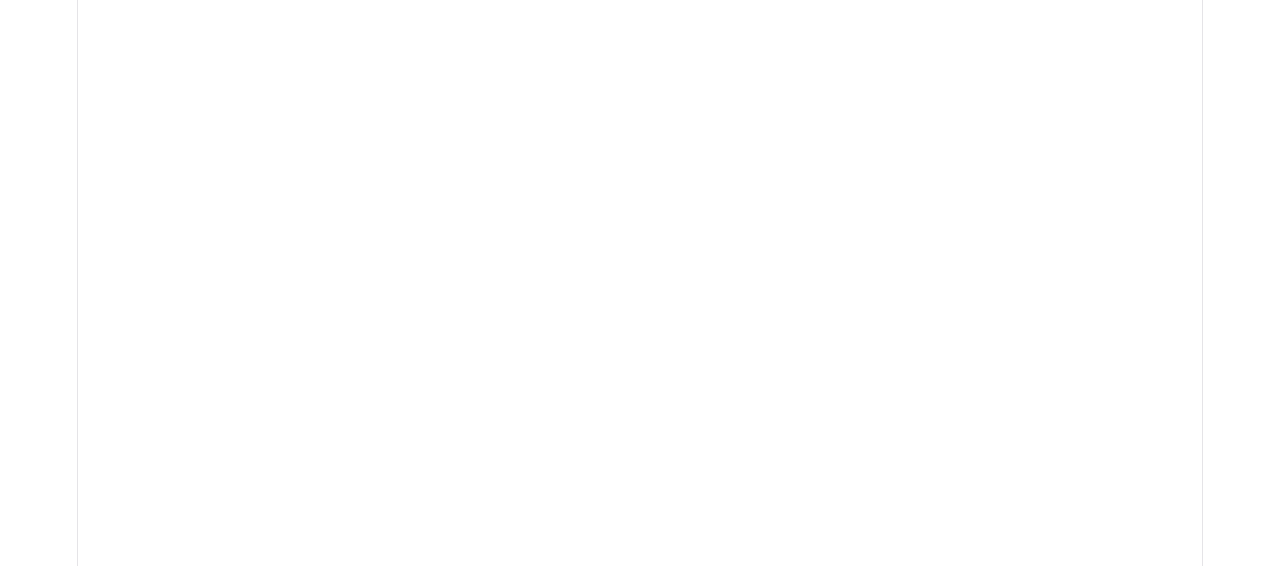
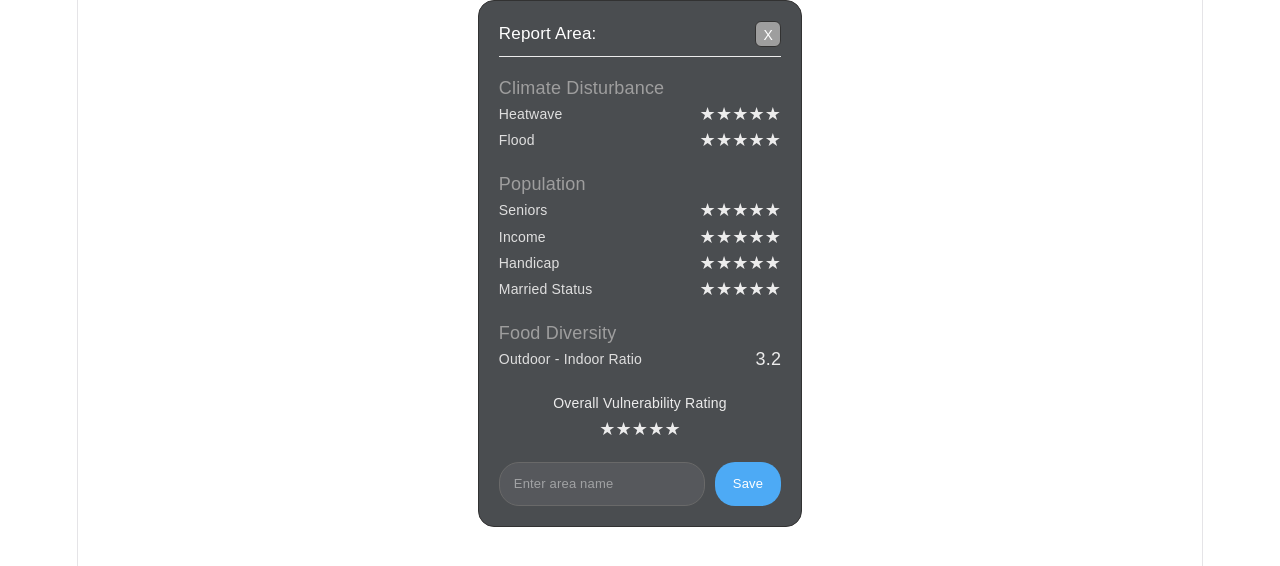
Before and after one commit to EngEng-N/2800-202610-BBY03, a React (Vite) app in the folder frontend/: page /results in a window 1280 px wide. Before the commit this address had no page. Shown: the top 566 px of the page. Built offline with nearby package versions, Linux system fonts and the light colour scheme.

Commit message:
create result panel component UI for after user clicks on generating report

```diff
--- a/frontend/package.json
+++ b/frontend/package.json
@@ -14,6 +14,7 @@
     "lucide-react": "^1.14.0",
     "react": "^19.2.5",
     "react-dom": "^19.2.5",
+    "react-router-dom": "^7.15.0",
     "tailwindcss": "^4.2.4"
   },
   "devDependencies": {
--- a/frontend/src/App.tsx
+++ b/frontend/src/App.tsx
@@ -1,14 +1,16 @@
-import { Routes, Route } from 'react-router-dom'
-import LandingPage from './pages/LandingPage'
-import MapPage from './pages/MapPage'
+import { Routes, Route } from "react-router-dom";
+import LandingPage from "./pages/LandingPage";
+import MapPage from "./pages/MapPage";
+import ResultPanel from "./components/ResultPanel";
 
 function App() {
   return (
     <Routes>
       <Route path="/" element={<LandingPage />} />
       <Route path="/map" element={<MapPage />} />
+      <Route path="/results" element={<ResultPanel />} />
     </Routes>
-  )
+  );
 }
 
-export default App
+export default App;
--- /dev/null
+++ b/frontend/src/components/ResultPanel.css
@@ -0,0 +1,102 @@
+.result-panel-container {
+  background-color: #1e2125;
+  border-radius: 16px;
+  border: 1px solid black;
+  padding: 20px;
+  max-width: 340px;
+  height: auto;
+  font-family: sans-serif;
+  color: #e8e8e8;
+  margin: 0 auto;
+  text-align: center;
+  opacity: 0.8;
+}
+
+.result-panel-header {
+  display: flex;
+  justify-content: space-between;
+  align-items: center;
+}
+
+hr {
+  margin-top: 0.5rem;
+  margin-bottom: 1rem;
+}
+
+.report-area-label {
+  font-size: 17px;
+  font-weight: 500;
+  color: #fff;
+}
+
+.result-panel-header .close-button {
+  background: #878787;
+  border: 1px solid black;
+  color: #fff;
+  width: 26px;
+  height: 26px;
+  border-radius: 6px;
+  cursor: pointer;
+  font-size: 14px;
+}
+
+p {
+  font-size: 14px;
+  color: #d8d8d8;
+  font-weight: 500;
+  padding-right: 1rem;
+}
+
+.climate-disurbance,
+.population,
+.food-diversity {
+  text-align: start;
+  margin-bottom: 1rem;
+}
+
+.label {
+  color: #878787;
+}
+
+.sub-container {
+  display: flex;
+  justify-content: space-between;
+}
+
+.overall-container {
+  margin: 0 auto;
+}
+
+.overall-container p {
+  padding: 0;
+  text-align: center;
+  color: #e8e8e8;
+}
+
+.button-container {
+  display: flex;
+  gap: 10px;
+  margin-top: 20px;
+}
+
+.button-container .area-input {
+  flex: 1;
+  background: #2c2f34;
+  border: 0.5px solid #444;
+  border-radius: 20px;
+  padding: 8px 14px;
+  font-size: 13px;
+  color: #e8e8e8;
+  outline: "none";
+}
+
+.button-container .save-button {
+  background: #2196f3;
+  border: none;
+  border-radius: 20px;
+  color: #fff;
+  padding: 8px 18px;
+  font-size: 13px;
+  font-weight: 500;
+  cursor: pointer;
+}
--- /dev/null
+++ b/frontend/src/components/ResultPanel.tsx
@@ -0,0 +1,71 @@
+import "./ResultPanel.css";
+
+export default function resultPanel() {
+  return (
+    <div className="result-panel-container">
+      <div className="result-panel-header">
+        <span className="report-area-label">Report Area:</span>
+        <button className="close-button">X</button>
+      </div>
+      <hr></hr>
+
+      <div className="climate-disurbance">
+        <span className="climate-disturbance-label label">
+          Climate Disturbance
+        </span>
+        <div className="heatwave-container sub-container">
+          <p>Heatwave</p>
+          <span>★★★★★</span>
+        </div>
+        <div className="flood-container sub-container">
+          <p>Flood</p>
+          <span>★★★★★</span>
+        </div>
+      </div>
+
+      <div className="population">
+        <span className="population-label label">Population</span>
+        <div className="senior-container sub-container">
+          <p>Seniors</p>
+          <span>★★★★★</span>
+        </div>
+        <div className="income-container sub-container">
+          <p>Income</p>
+          <span>★★★★★</span>
+        </div>
+        <div className="handicap-container sub-container">
+          <p>Handicap</p>
+          <span>★★★★★</span>
+        </div>
+        <div className="married-container sub-container">
+          <p>Married Status</p>
+          <span>★★★★★</span>
+        </div>
+      </div>
+
+      <div className="food-diversity">
+        <span className="food-diversity-label label">Food Diversity</span>
+        <div className="ratio-container sub-container">
+          <p>Outdoor - Indoor Ratio</p>
+          <span>3.2</span>
+        </div>
+      </div>
+
+      <div className="overall">
+        <div className="overall-container">
+          <p className="overall-label label">Overall Vulnerability Rating</p>
+          <span>★★★★★</span>
+        </div>
+      </div>
+
+      <div className="button-container">
+        <input
+          type="text"
+          placeholder="Enter area name"
+          className="area-input"
+        />
+        <button className="save-button">Save</button>
+      </div>
+    </div>
+  );
+}
```
Also changed, not shown: 2 other files (tests, documents, lock files or other folders).
